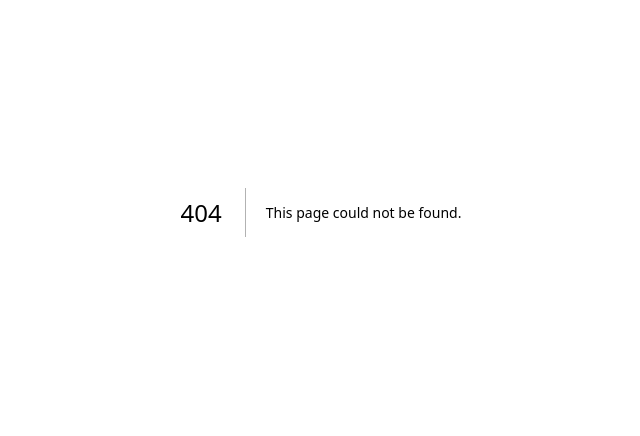
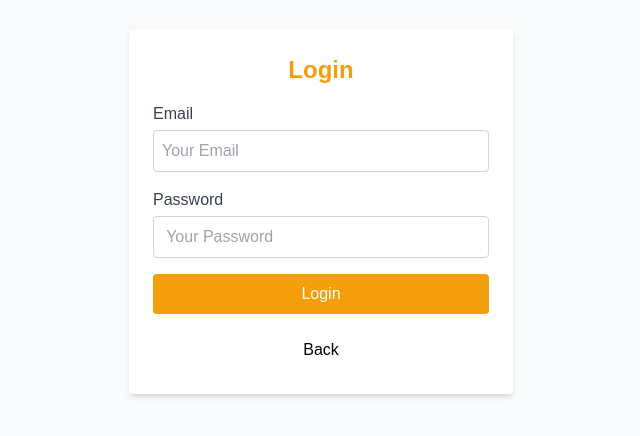
Before and after one commit to GustiWiratama/Kelompok-2-Dimata, a Next.js app: page /login in a window 1280 px wide. Before the commit this address had no page. Shown: the part 188-624 px from the top of the page, without its empty margins (319-959 px from the left). Built offline with nearby package versions, Linux system fonts and the light colour scheme.

Commit message:
fix(code)
adding login page

```diff
--- a/pages/component/navbar/index.tsx
+++ b/pages/component/navbar/index.tsx
@@ -156,9 +156,12 @@
                   Contact
                 </Link>
               </li>
-              <li className="pl-6 pr-6 flex text-center items-center justify-center bg-orange-500 bg-opacity-70 h-10 cursor-pointer hover:scale-105 transition duration-100">
+              <Link
+                href="/login"
+                className="pl-6 pr-6 flex text-center items-center justify-center bg-orange-500 bg-opacity-70 h-10 cursor-pointer hover:scale-105 transition duration-100"
+              >
                 Login
-              </li>
+              </Link>
             </ul>
           </div>
         </div>
--- /dev/null
+++ b/pages/login.tsx
@@ -0,0 +1,80 @@
+import { useState } from "react";
+
+const Login = () => {
+  const [email, setEmail] = useState("");
+  const [password, setPassword] = useState("");
+  const [error, setError] = useState("");
+
+  const handleLogin = (e: React.FormEvent) => {
+    e.preventDefault();
+
+    // Reset error
+    setError("");
+
+    // Validasi email
+    if (!/\S+@\S+\.\S+/.test(email)) {
+      setError("Email not valid");
+      return;
+    }
+
+    alert("Login Success!");
+  };
+
+  return (
+    <div className="flex items-center justify-center min-h-screen bg-gray-50">
+      <form
+        onSubmit={handleLogin}
+        className="bg-white p-6 rounded shadow-md w-full max-w-sm space-y-4"
+      >
+        <h2 className="text-2xl font-bold text-center text-amber-500">Login</h2>
+
+        {error && <p className="text-red-500 text-center">{error}</p>}
+
+        <div>
+          <label className="block text-gray-700" htmlFor="email">
+            Email
+          </label>
+          <input
+            type="email"
+            id="email"
+            value={email}
+            onChange={(e) => setEmail(e.target.value)}
+            required
+            className="mt-1 block w-full p-2 border border-gray-300 rounded focus:outline-none focus:ring-2 focus:ring-amber-500"
+            placeholder="Your Email"
+          />
+        </div>
+
+        <div>
+          <label className="block text-gray-700" htmlFor="password">
+            Password
+          </label>
+          <input
+            type="password"
+            id="password"
+            value={password}
+            onChange={(e) => setPassword(e.target.value)}
+            required
+            className="mt-1 block w-full p-2 border border-gray-300 rounded focus:outline-none focus:ring-2 focus:ring-amber-500"
+            placeholder=" Your Password"
+          />
+        </div>
+
+        <button
+          type="submit"
+          className="w-full mt-4 px-4 py-2 bg-amber-500 text-white rounded hover:bg-amber-600 focus:outline-none focus:ring-2 focus:ring-amber-500 focus:ring-opacity-50"
+        >
+          Login
+        </button>
+        <a
+          href="/"
+          className="flex justify-center w-full mt-4 px-4 py-2  text-black rounded hover:ring-2 hover:ring-amber-500 focus:outline-none focus:ring-2 focus:ring-amber-500 focus:ring-opacity-50"
+        >
+          Back
+        </a>
+      </form>
+    </div>
+  );
+};
+
+export default Login;
```
